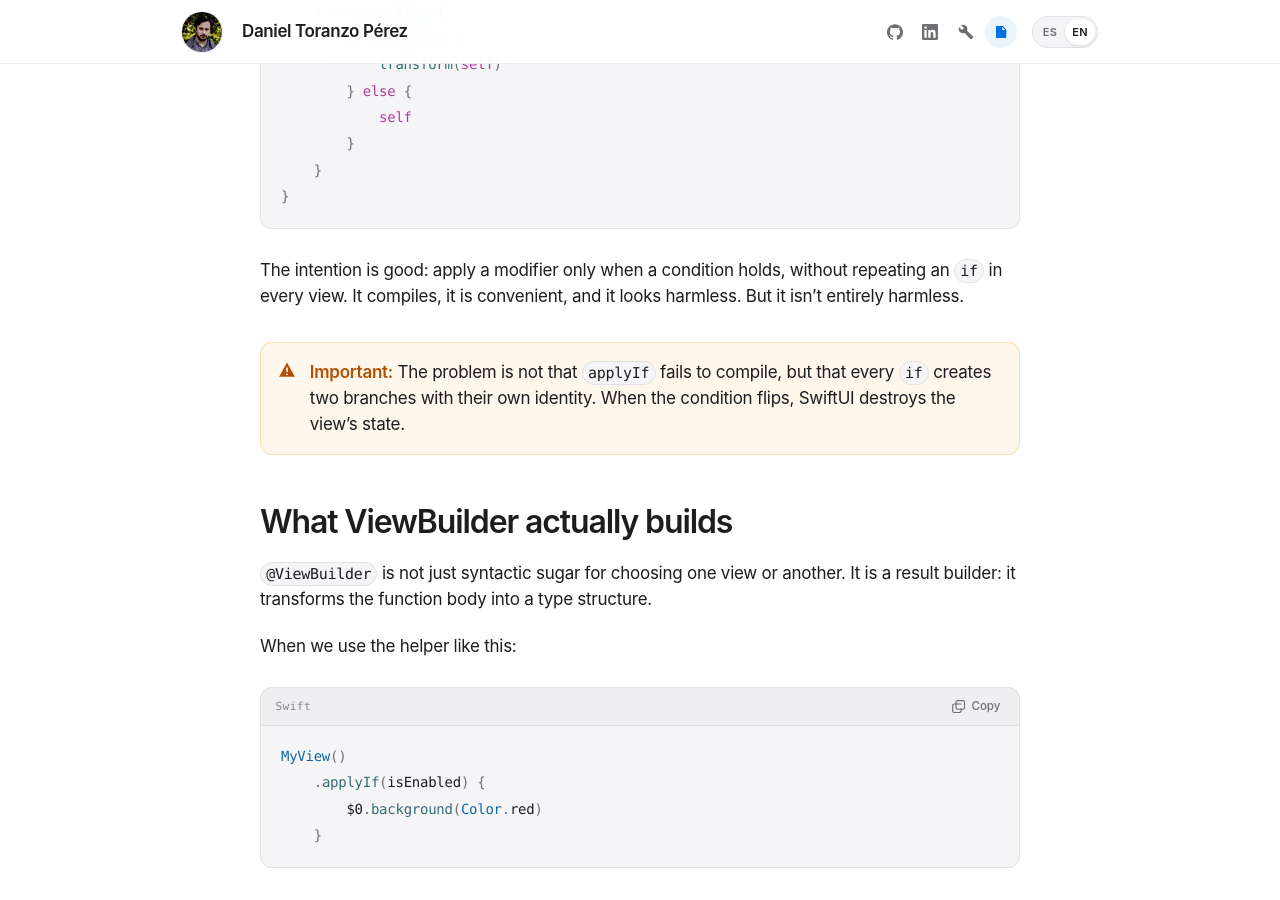
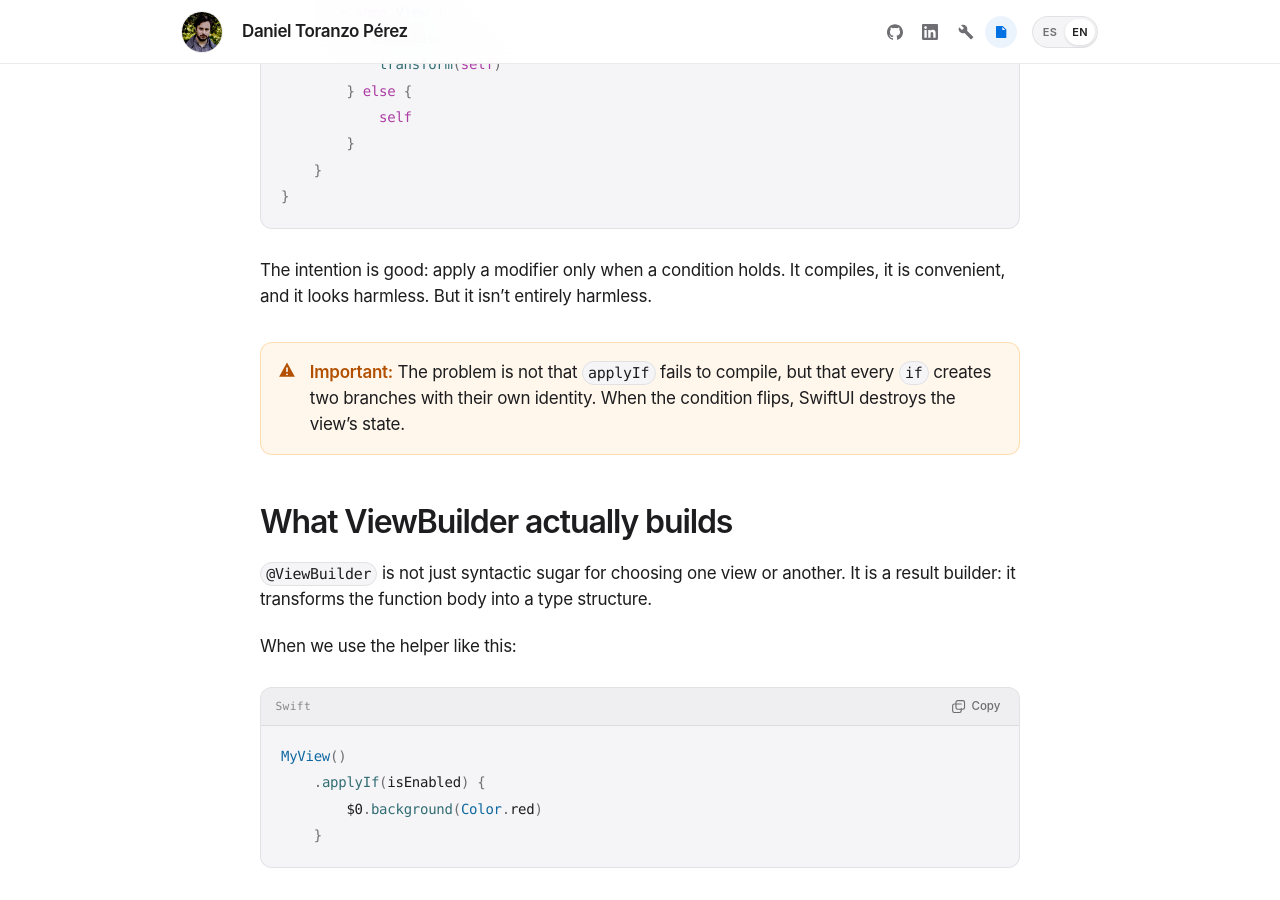
Before and after one commit to obocat/daniel_toranzo_perez, a Jekyll site: the page built from _posts/2026-11-12-viewbuilder-identidad-condicional-swiftui.markdown, in a window 1280 px wide and 900 px high, scrolled down 768 px. Built offline with Jekyll 4.4.1, drawn with Linux system fonts in a browser that asks for light colours.

Commit message:
docs: trim ViewBuilder helper rationale (#31)

````diff
--- a/_posts/2026-11-12-viewbuilder-identidad-condicional-swiftui.markdown
+++ b/_posts/2026-11-12-viewbuilder-identidad-condicional-swiftui.markdown
@@ -31,7 +31,7 @@ extension View {
 }
 ```
 
-La intención es buena: aplicar un modificador solo cuando se cumple una condición, sin repetir un `if` en cada vista. Compila, es cómodo y parece inocuo. Pero no lo es del todo.
+La intención es buena: aplicar un modificador solo cuando se cumple una condición. Compila, es cómodo y parece inocuo. Pero no lo es del todo.
 
 > **Importante:** El problema no es que `applyIf` no compile, sino que cada `if` crea dos ramas con identidad propia. Al alternar la condición, SwiftUI destruye el estado de la vista.
 {: .doc-callout .doc-callout--important}
@@ -218,7 +218,7 @@ extension View {
 }
 ```
 
-The intention is good: apply a modifier only when a condition holds, without repeating an `if` in every view. It compiles, it is convenient, and it looks harmless. But it isn't entirely harmless.
+The intention is good: apply a modifier only when a condition holds. It compiles, it is convenient, and it looks harmless. But it isn't entirely harmless.
 
 > **Important:** The problem is not that `applyIf` fails to compile, but that every `if` creates two branches with their own identity. When the condition flips, SwiftUI destroys the view's state.
 {: .doc-callout .doc-callout--important}
````
